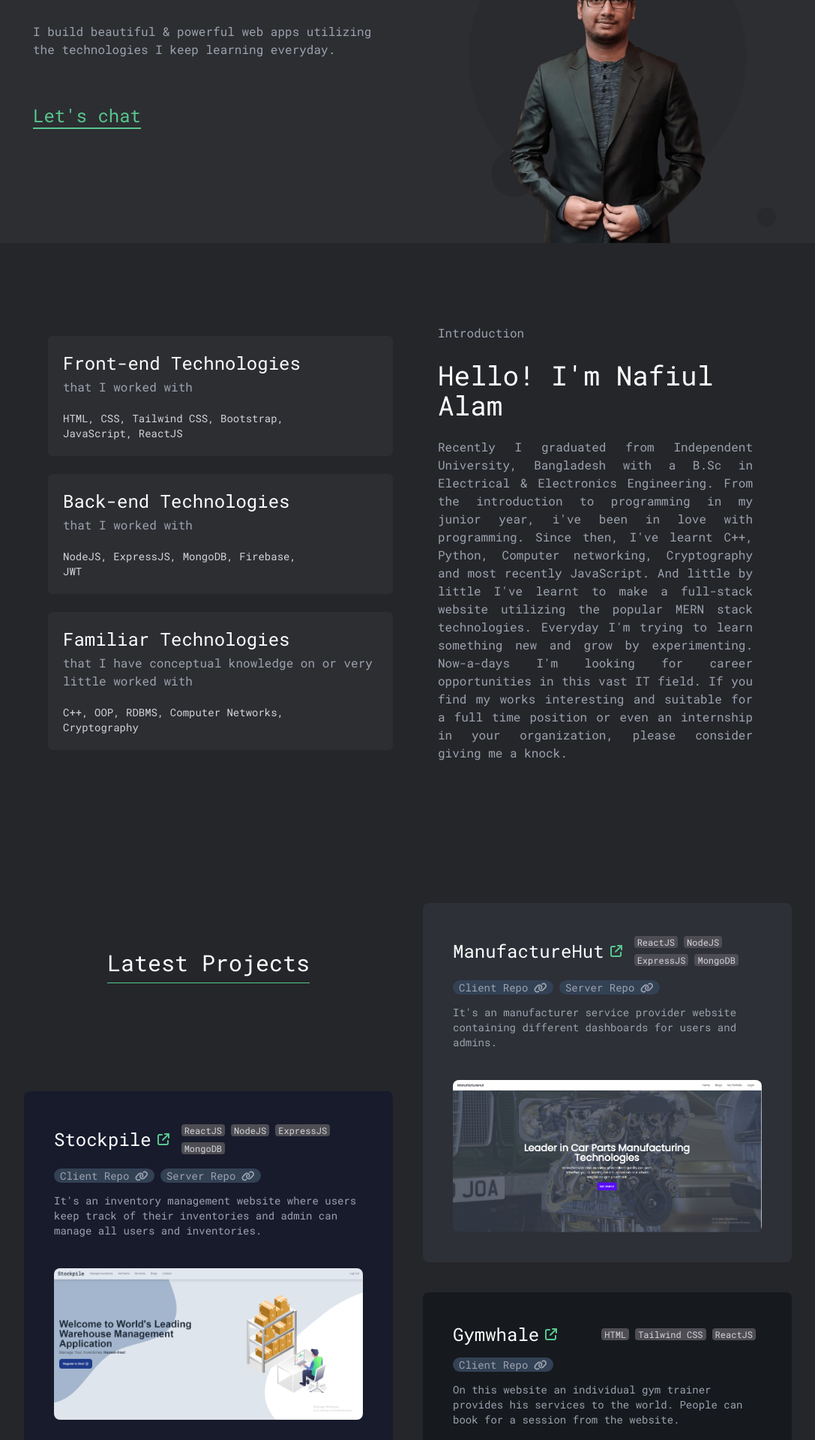
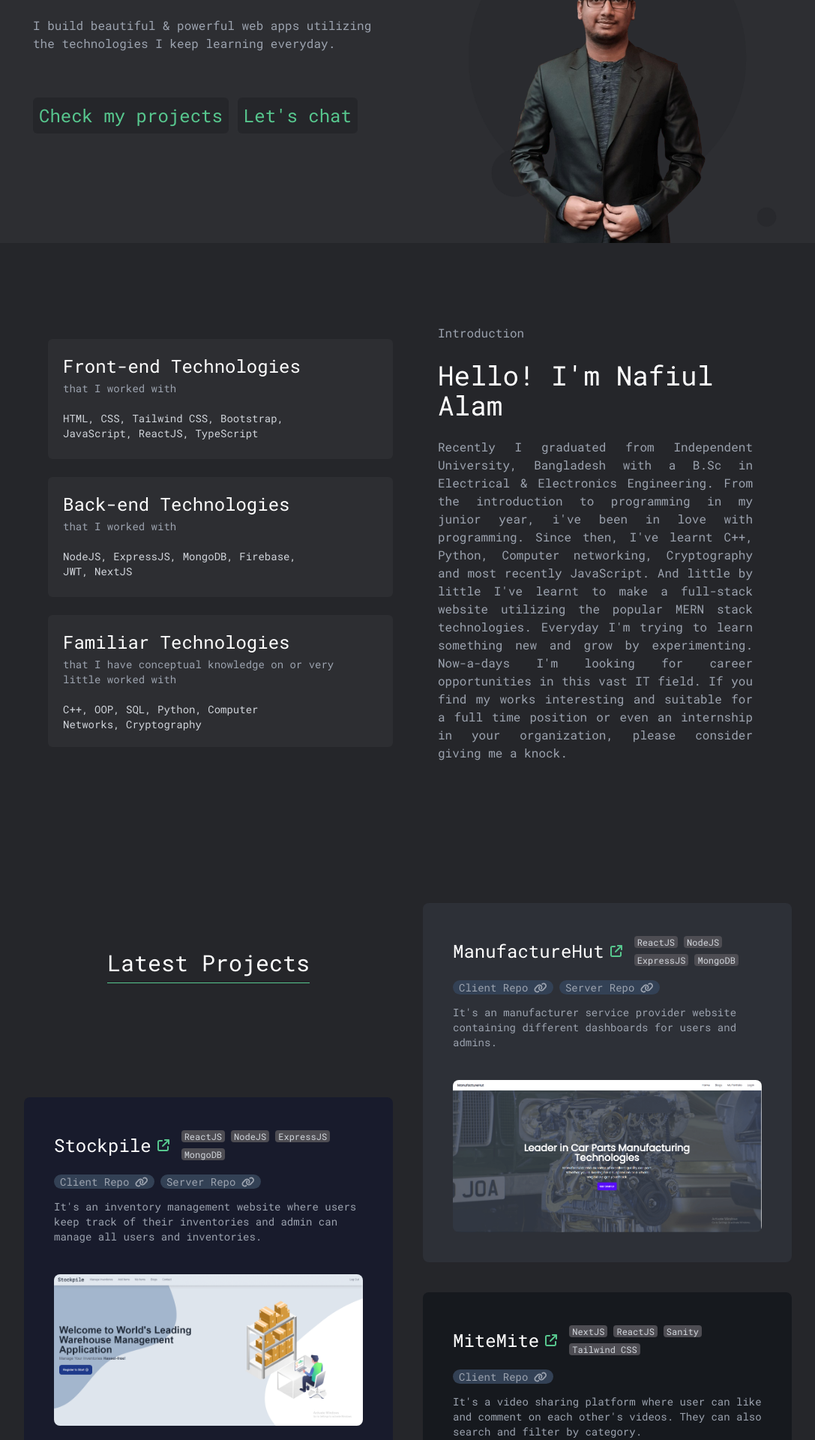
Before and after one commit to NafiulA/myportfolio, a React (Create React App) app: page / in a window 1280 px wide. Shown: the part 480-2400 px from the top of the page at 75% size, without its empty margins (96-1183 px from the left). Built offline with nearby package versions, Linux system fonts and the light colour scheme; no server answers.

Commit message:
refactored

```diff
--- a/src/Pages/Allprojects/Allprojects.js
+++ b/src/Pages/Allprojects/Allprojects.js
@@ -5,7 +5,6 @@ import Loading from '../Shared/Loading';
 import ProjectsCard from './ProjectsCard';
 
 const Allprojects = () => {
-
     const { data: projects, isLoading } = useQuery("projects", () => fetch("https://blooming-badlands-86390.herokuapp.com/projects").then(res => res.json()));
     if (isLoading) {
         return <Loading></Loading>
--- a/src/Pages/Home/About.js
+++ b/src/Pages/Home/About.js
@@ -7,18 +7,18 @@ const About = () => {
                 <div className='order-2 lg:order-1'>
                     <div className='group min-h-40 w-full max-w-lg bg-[#2D2E32] rounded-md my-6 hover:-translate-y-3 transition-all duration-300 ease-in-out'>
                         <p className='text-white group-hover:text-[#57C78E] text-2xl px-5 pt-5'>Front-end Technologies</p>
-                        <p className='px-5 pt-1 text-gray-400'>that I worked with</p>
-                        <p className='text-sm text-gray-300 px-5 py-5 max-w-sm'>HTML, CSS, Tailwind CSS, Bootstrap, JavaScript, ReactJS</p>
+                        <p className='px-5 pt-1 text-gray-400 text-sm'>that I worked with</p>
+                        <p className='text-sm text-gray-300 px-5 py-5 max-w-sm'>HTML, CSS, Tailwind CSS, Bootstrap, JavaScript, ReactJS, TypeScript</p>
                     </div>
                     <div className='group min-h-40 w-full max-w-lg bg-[#2D2E32] rounded-md my-6 hover:-translate-y-3 transition-all duration-300 ease-in-out'>
                         <p className='text-white group-hover:text-[#57c78e] text-2xl px-5 pt-5'>Back-end Technologies</p>
-                        <p className='px-5 pt-1 text-gray-400'>that I worked with</p>
-                        <p className='text-sm text-gray-300 px-5 py-5 max-w-sm'>NodeJS, ExpressJS, MongoDB, Firebase, JWT</p>
+                        <p className='px-5 pt-1 text-gray-400 text-sm'>that I worked with</p>
+                        <p className='text-sm text-gray-300 px-5 py-5 max-w-sm'>NodeJS, ExpressJS, MongoDB, Firebase, JWT, NextJS</p>
                     </div>
                     <div className='group min-h-40 w-full max-w-lg bg-[#2D2E32] rounded-md my-6 hover:-translate-y-3 transition-all duration-300 ease-in-out'>
                         <p className='text-white group-hover:text-[#57c78e] text-2xl px-5 pt-5'>Familiar Technologies</p>
-                        <p className='px-5 pt-1 text-gray-400'>that I have conceptual knowledge on or very little worked with</p>
-                        <p className='text-sm text-gray-300 px-5 py-5 max-w-sm'>C++, OOP, RDBMS, Computer Networks, Cryptography</p>
+                        <p className='px-5 pt-1 text-gray-400 text-sm'>that I have conceptual knowledge on or very little worked with</p>
+                        <p className='text-sm text-gray-300 px-5 py-5 max-w-sm'>C++, OOP, SQL, Python, Computer Networks, Cryptography</p>
                     </div>
                 </div>
                 <div className='px-5 order-1 lg:order-2'>
--- a/src/Pages/Home/Hero.js
+++ b/src/Pages/Home/Hero.js
@@ -1,8 +1,10 @@
 import React from 'react';
+import { useNavigate } from 'react-router-dom';
 import { HashLink } from 'react-router-hash-link';
 import portfolio from "../../assets/images/portfolio.png";
 
 const Hero = () => {
+    const navigate = useNavigate();
     return (
         <div id='top' className='min-h-[90vh] bg-[#2D2E32]'>
             <div className='w-full md:w-4/5 mx-auto grid grid-cols-1 lg:grid-cols-2 gap-10 justify-center items-center'>
@@ -17,8 +19,17 @@ const Hero = () => {
                     <div className='mt-2 text-gray-400'>
                         <p className='py-5'>I build beautiful &#38; powerful web apps utilizing the technologies I keep learning everyday.</p>
                     </div>
-                    <div className='my-10'>
-                        <HashLink to="/home#contacts" className='text-2xl text-[#57C78E] border-b-2 max-w-fit border-[#57C78E] hover:scale-105 transition duration-150 ease-in cursor-pointer'>Let's chat</HashLink>
+                    <div className='my-10 flex flex-wrap gap-3'>
+                        <div>
+                        <button onClick={() => { navigate("/allprojects") }} className='p-2 text-[#57C78E] bg-[#25262A] text-2xl rounded-md flex items-center hover:bg-[#16191E] hover:text-white transition-all duration-300 ease-in-out'>
+                        <p>Check my projects </p>
+                        </button>
+                        </div>
+                        <div>
+                        <button className='p-2 text-[#57C78E] bg-[#25262A] text-2xl rounded-md flex items-center hover:bg-[#16191E] hover:text-white transition-all duration-300 ease-in-out'>
+                        <HashLink to="/home#contacts">Let's chat</HashLink>
+                        </button>
+                        </div>
                     </div>
                 </div>
                 <div className='order-1 lg:order-2'>
--- a/src/Pages/Home/Projects.js
+++ b/src/Pages/Home/Projects.js
@@ -3,7 +3,7 @@ import { faArrowUpRightFromSquare, faLink, faUpRightFromSquare } from "@fortawes
 import React from 'react';
 import manufacturehut from "../../assets/images/manufacturehut.png";
 import stockpile from "../../assets/images/stockpile.png";
-import gymwhale from "../../assets/images/gymwhale.png";
+import mitemite from "../../assets//images/mitemite.png";
 import { useNavigate } from 'react-router-dom';
 
 const Projects = () => {
@@ -81,26 +81,27 @@ const Projects = () => {
                     <div>
                         <div className='flex items-start lg:items-center justify-between mb-3 gap-4'>
                             <div className='flex items-center'>
-                                <a href='https://gym-trainer-634e1.web.app/' target="_blank" rel="noreferrer" className='mr-2 text-2xl text-white hover:text-[#57C78E] transition-all duration-300'>Gymwhale</a>
+                                <a href='https://mitemite.vercel.app/' target="_blank" rel="noreferrer" className='mr-2 text-2xl text-white hover:text-[#57C78E] transition-all duration-300'>MiteMite</a>
                                 <FontAwesomeIcon className='text-[#57C78E]' icon={faArrowUpRightFromSquare}></FontAwesomeIcon>
                             </div>
                             <div className='flex flex-wrap'>
-                                <span className='px-1 text-gray-300 text-xs bg-[#4E4D53] rounded mr-2 my-1'>HTML</span>
+                                <span className='px-1 text-gray-300 text-xs bg-[#4E4D53] rounded mr-2 my-1'>NextJS</span>
+                                <span className='px-1 text-gray-300 text-xs bg-[#4E4D53] rounded mr-2 my-1'>ReactJS</span>
+                                <span className='px-1 text-gray-300 text-xs bg-[#4E4D53] rounded mr-2 my-1'>Sanity</span>
                                 <span className='px-1 text-gray-300 text-xs bg-[#4E4D53] rounded mr-2 my-1'>Tailwind CSS</span>
-                                <span className='px-1 text-gray-300 text-xs bg-[#4E4D53] rounded mr-2 my-1'>ReactJS</span>
                             </div>
                         </div>
 
                         <div className='mb-3'>
-                            <a className='px-2 rounded-full bg-slate-700 text-sm text-gray-400 mr-2 hover:text-[#57C78E] transition-all duration-300 ease-in-out' href='https://github.com/NafiulA/gymwhale-client-side' target="_blank" rel="noreferrer"><span className='mr-2'>Client Repo
+                            <a className='px-2 rounded-full bg-slate-700 text-sm text-gray-400 mr-2 hover:text-[#57C78E] transition-all duration-300 ease-in-out' href='https://github.com/NafiulA/mitemite' target="_blank" rel="noreferrer"><span className='mr-2'>Client Repo
                             </span>
                                 <FontAwesomeIcon icon={faLink}></FontAwesomeIcon>
                             </a>
                         </div>
-                        <p className='text-sm text-gray-400 mb-10'>On this website an individual gym trainer provides his services to the world. People can book for a session from the website.</p>
+                        <p className='text-sm text-gray-400 mb-10'>It's a video sharing platform where user can like and comment on each other's videos. They can also search and filter by category.</p>
                     </div>
                     <div className='w-full'>
-                        <img className='rounded-lg' src={gymwhale} alt="" />
+                        <img className='rounded-lg' src={mitemite} alt="" />
                     </div>
                 </div>
                 <div className='h-40 flex justify-items-center items-center'>
--- a/src/Pages/Shared/Header.js
+++ b/src/Pages/Shared/Header.js
@@ -29,7 +29,7 @@ const Header = () => {
                 </ul>
             </div>
             <div className="navbar-end">
-                <a href='https://drive.google.com/file/d/1RiooLzeBUX9_6rL8NuAi-Xmw_7P11KAN/view?usp=sharing' target="_blank" rel="noreferrer" className='bg-[#333438] flex items-center mr-3 p-2 text-xs lg:hidden rounded hover:bg-[#2D2E32] hover:text-[#57C78E] transition-all duration-500 ease-in-out'>
+                <a href='https://drive.google.com/file/d/1RLfHyQqH55A7V_8vNovmfMp1sGZ9De0u/view?usp=share_link' target="_blank" rel="noreferrer" className='bg-[#333438] flex items-center mr-3 p-2 text-xs lg:hidden rounded hover:bg-[#2D2E32] hover:text-[#57C78E] transition-all duration-500 ease-in-out'>
                     <FontAwesomeIcon icon={faFilePdf}></FontAwesomeIcon>
                     <p className='pl-2'>My Resume</p>
                 </a>
@@ -61,7 +61,7 @@ const Header = () => {
                         <FontAwesomeIcon icon={faLinkedinIn}></FontAwesomeIcon>
                         <p className='pl-2'>LinkedIn</p>
                     </a>
-                    <a href='https://drive.google.com/file/d/1RiooLzeBUX9_6rL8NuAi-Xmw_7P11KAN/view?usp=sharing' target="_blank" rel="noreferrer" className='bg-[#333438] flex items-center mr-5 p-2 rounded hover:bg-[#2D2E32] hover:text-[#57C78E] transition-all duration-500 ease-in-out'>
+                    <a href='https://drive.google.com/file/d/1RLfHyQqH55A7V_8vNovmfMp1sGZ9De0u/view?usp=share_link' target="_blank" rel="noreferrer" className='bg-[#333438] flex items-center mr-5 p-2 rounded hover:bg-[#2D2E32] hover:text-[#57C78E] transition-all duration-500 ease-in-out'>
                         <FontAwesomeIcon icon={faFilePdf}></FontAwesomeIcon>
                         <p className='pl-2'>My Resume</p>
                     </a>
--- a/src/Pages/Shared/Loading.js
+++ b/src/Pages/Shared/Loading.js
@@ -1,10 +1,10 @@
 import React from 'react';
 import loader from "../../assets/images/loader.gif";
 
-const Loading = () => {
+const Loading = ({loadingHeight="full"}) => {
     return (
         <div className='bg-[#16191E]'>
-            <div className='min-h-screen flex justify-center items-center'>
+            <div className={`${loadingHeight==="half"?'min-h-[60vh]':'min-h-screen'} flex justify-center items-center`}>
                 <img className='w-16' src={loader} alt="" />
             </div>
         </div>
```
Also changed, not shown: src/Pages/Home/Testimonials.js (+4 -6 lines), src/assets/images/mitemite.png (added), 1 other file (tests, documents, lock files or other folders).
